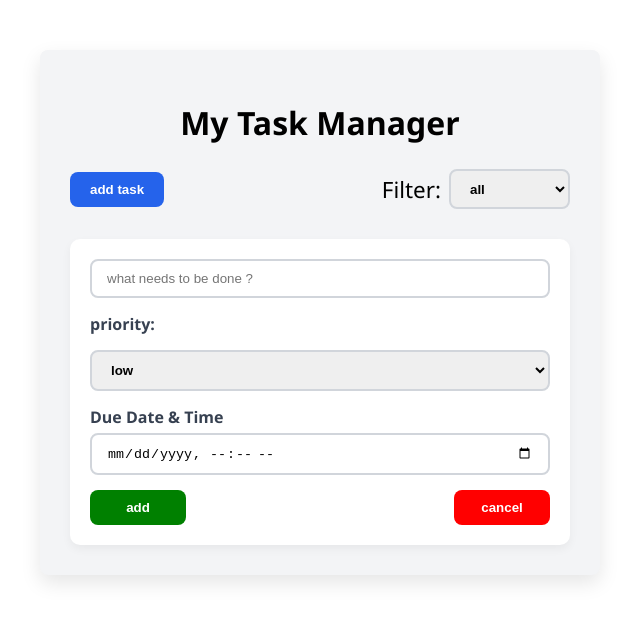
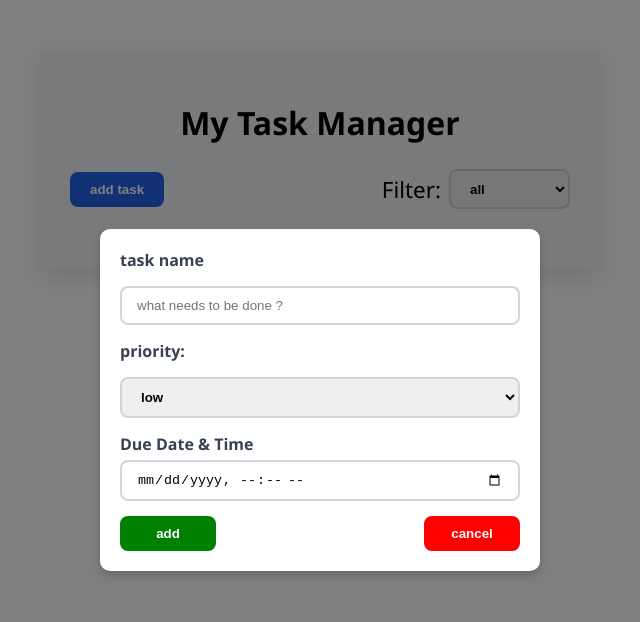
Before and after one commit to OpBlair/CodvedaInternship, a Vue app in the folder Level_3/task-manager/: page / in a window 1280 px wide. Both pictures are taken after a click on the button "add task". Shown: the top 622 px of the page, without its empty margins (320-960 px from the left). Built offline with nearby package versions, Linux system fonts and the light colour scheme; the HTML template or start-up script is replaced by a standard one.

Commit message:
added an overlay to the add task form.

```diff
--- a/Level_3/task-manager/src/App.vue
+++ b/Level_3/task-manager/src/App.vue
@@ -4,7 +4,7 @@
 
     <section>
       <div class="controls">
-        <button class="add-task-btn">add task</button>
+        <button class="add-task-btn" @click="showForm = true">add task</button>
         <div class="task-filter">
           <label for="task-priority">filter: </label>
           <select>
@@ -17,8 +17,10 @@
       </div>
 
       <!-- Task Form -->
+      <div class="modal-overlay" v-if="showForm">
         <div class="task-container">
-        <form class="task-form">
+          <form class="task-form" @submit.prevent>
+            <label for="task-name">task name</label>
             <input id="task-name" name="task-name" placeholder="what needs to be done ?"/>
             <label for="task-priority">priority: </label>
               <select id="task-priority">
@@ -34,9 +36,10 @@
 
             <div class="form-actions">
               <button type="submit">add</button>
-            <button type="button">cancel</button>
+              <button type="button" @click="showForm = false">cancel</button>
             </div>
           </form>
+        </div>
       </div>
     </section>
   </div>
@@ -44,7 +47,10 @@
 
 <script>
   export default {
-    name: 'App'
+    name: 'App',
+    data() {
+      return { showForm: false}
+    }
   }
 </script>
 
@@ -55,7 +61,7 @@
   padding: 30px;
   background-color: #f3f4f6;
   border-radius: 8px;
-  box-shadow: 0 8px 20px rgba(0,0,0,0.1);
+  box-shadow: 0 8px 20px rgba(0, 0, 0, 0.1);
   font-family: 'Segoe UI', Tahoma, Geneva, Verdana, sans-serif;
 }
 h1{
@@ -90,11 +96,25 @@ h1{
   cursor: pointer;
   color: black
 }
+.modal-overlay{
+  position: fixed;
+  top: 0;
+  left: 0;
+  width: 100%;
+  height: 100%;
+  display: flex;
+  justify-content: center;
+  align-items: center;
+  z-index: 100;
+  background-color: rgba(0, 0, 0, 0.5)
+}
 .task-container {
   background-color: white;
   padding: 20px;
   border-radius: 10px;
-  box-shadow: 0 4px 10px rgba(0,0,0,0.05);
+  box-shadow: 0 4px 10px rgba(0, 0, 0, 0.2);
+  width: 90%;
+  max-width: 400px;
 }
 .task-form{
   display: flex;
@@ -116,7 +136,7 @@ h1{
   transition: transform 0.2s ease, box-shadow 0.2s ease;
 }
 .task-form button:hover{
-  transform: translate-Y(-2px);
+  transform: translateY(-2px);
 }
 .task-form button[type="submit"]{
   background-color: green;
```
Lines whose indentation alone changed are shown as unchanged.
